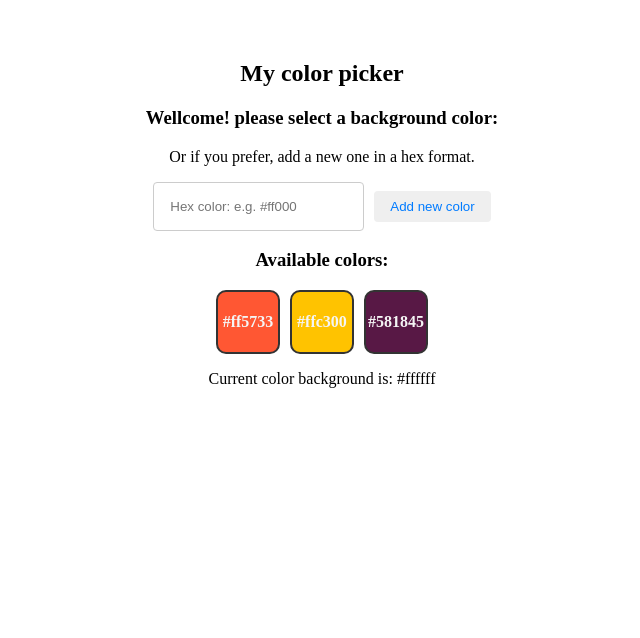
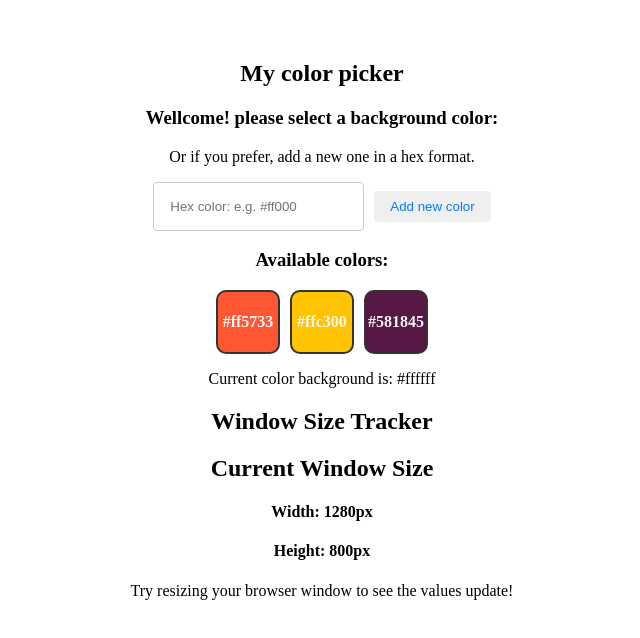
Before and after one commit to MiguelAngelGonzalesMelgar/digital-academy-react-homework, a React (Vite) app: page / in a window 1280 px wide. Shown: the top 638 px of the page, without its empty margins (318-958 px from the left). Built offline with nearby package versions, Linux system fonts and the light colour scheme.

Commit message:
feature: add windowMeausurements component.

```diff
--- a/src/App.tsx
+++ b/src/App.tsx
@@ -1,11 +1,13 @@
 import "./App.css";
 import ColorPicker from "./components/color-picker/ColorPicker";
+import WindowMeasurements from "./components/window-measures/WindowMeasurements";
 
 function App() {
 	return (
 		<>
 			<h2>My color picker</h2>
 			<ColorPicker />
+			<WindowMeasurements />
 		</>
 	);
 }
--- /dev/null
+++ b/src/components/window-measures/WindowMeasurements.tsx
@@ -0,0 +1,48 @@
+import { useState, useEffect } from "react";
+
+const WindowMeasurements = () => {
+	// State to store window dimensions
+	const [windowSize, setWindowSize] = useState({
+		width: 0,
+		height: 0,
+	});
+
+	// Function to update window size
+	const updateWindowSize = () => {
+		setWindowSize({
+			width: window.innerWidth,
+			height: window.innerHeight,
+		});
+	};
+
+	// Effect to get initial size and set up resize listener
+	useEffect(() => {
+		updateWindowSize();
+
+		window.addEventListener("resize", updateWindowSize);
+
+		// Cleanup function
+		return () => {
+			window.removeEventListener("resize", updateWindowSize);
+		};
+	}, []);
+
+	return (
+		<section className="measurements">
+			<h2>Window Size Tracker</h2>
+			<div className="sizing">
+				<h2>Current Window Size</h2>
+				<h4>
+					Width: <strong>{windowSize.width}px</strong>
+				</h4>
+				<h4>
+					Height: <strong>{windowSize.height}px</strong>
+				</h4>
+			</div>
+
+			<p>Try resizing your browser window to see the values update!</p>
+		</section>
+	);
+};
+
+export default WindowMeasurements;
```
